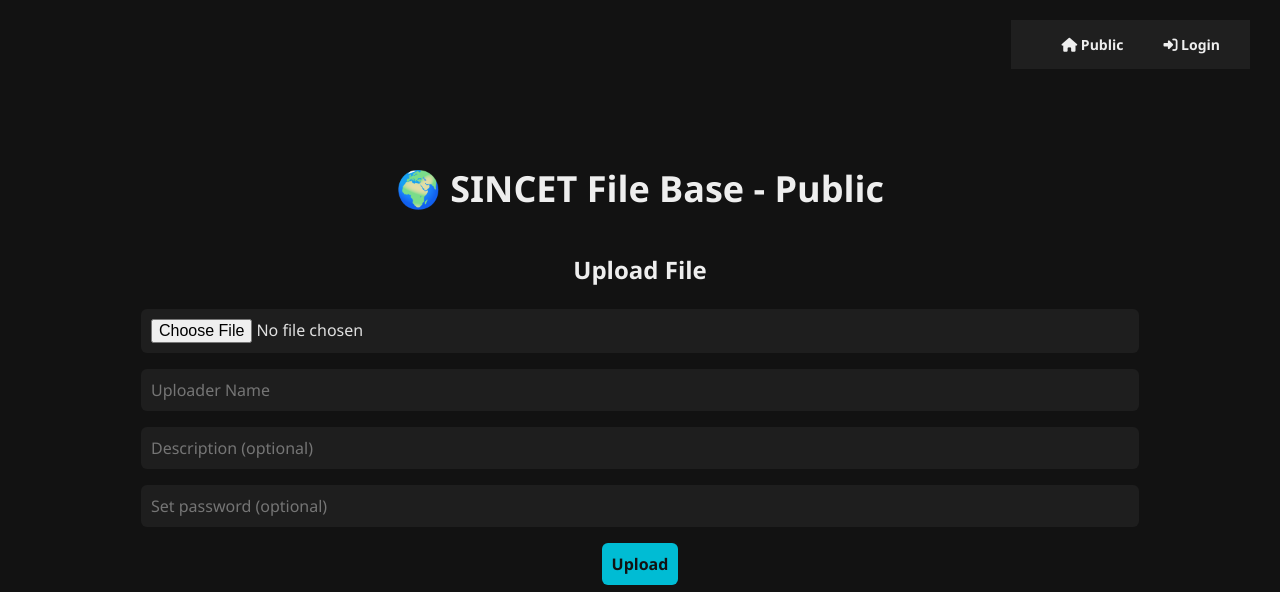
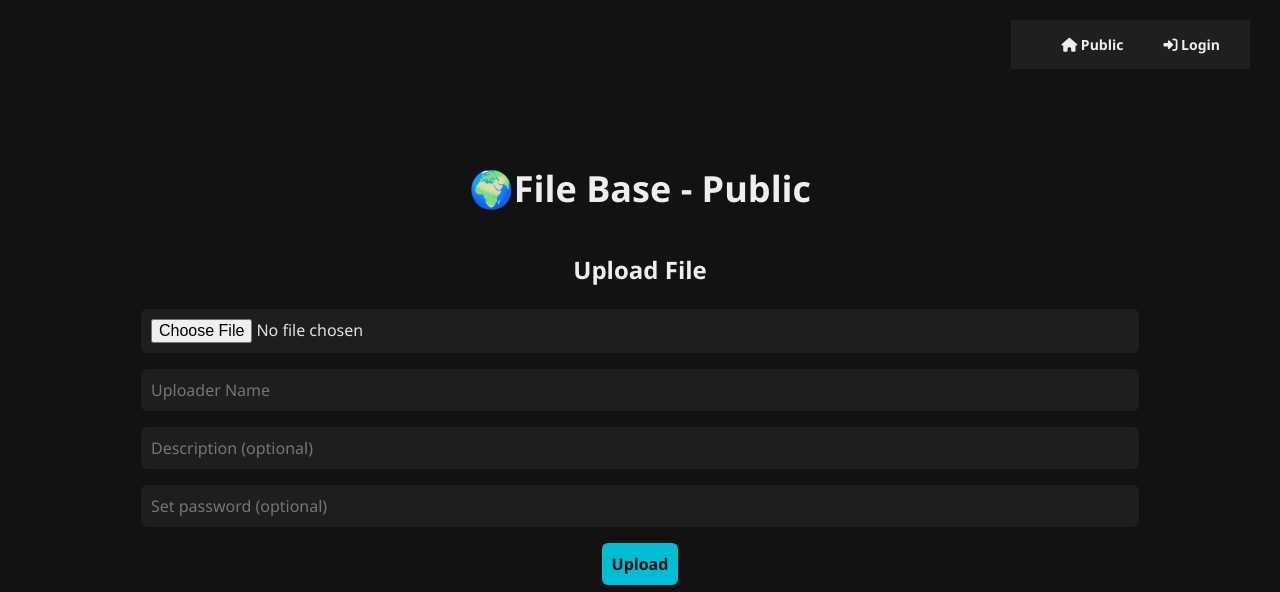
Before and after one commit to HariDevloper/SincetFileBase, a Flask app: page /public in a window 1280 px wide. Shown: the top 592 px of the page. Run offline with Flask 3, Linux system fonts and the light colour scheme; parts of the project's set-up code (start-up, migrations or seed data) failed here and were passed over.

Commit message:
public.html

```diff
--- a/templates/public.html
+++ b/templates/public.html
@@ -1,7 +1,7 @@
 <!DOCTYPE html>
 <html>
 <head>
-    <title>SINCET File Base</title>
+    <title>Public File Base</title>
 
     <link rel="stylesheet" href="{{ url_for('static', filename='style.css') }}">
     <link rel="stylesheet" href="https://cdnjs.cloudflare.com/ajax/libs/font-awesome/6.5.0/css/all.min.css">
@@ -40,7 +40,7 @@
 </nav>
 
 <div class="container">
-    <h1>🌍 SINCET File Base - Public</h1>
+    <h1>🌍File Base - Public</h1>
 
 
     <div class="card">
```
